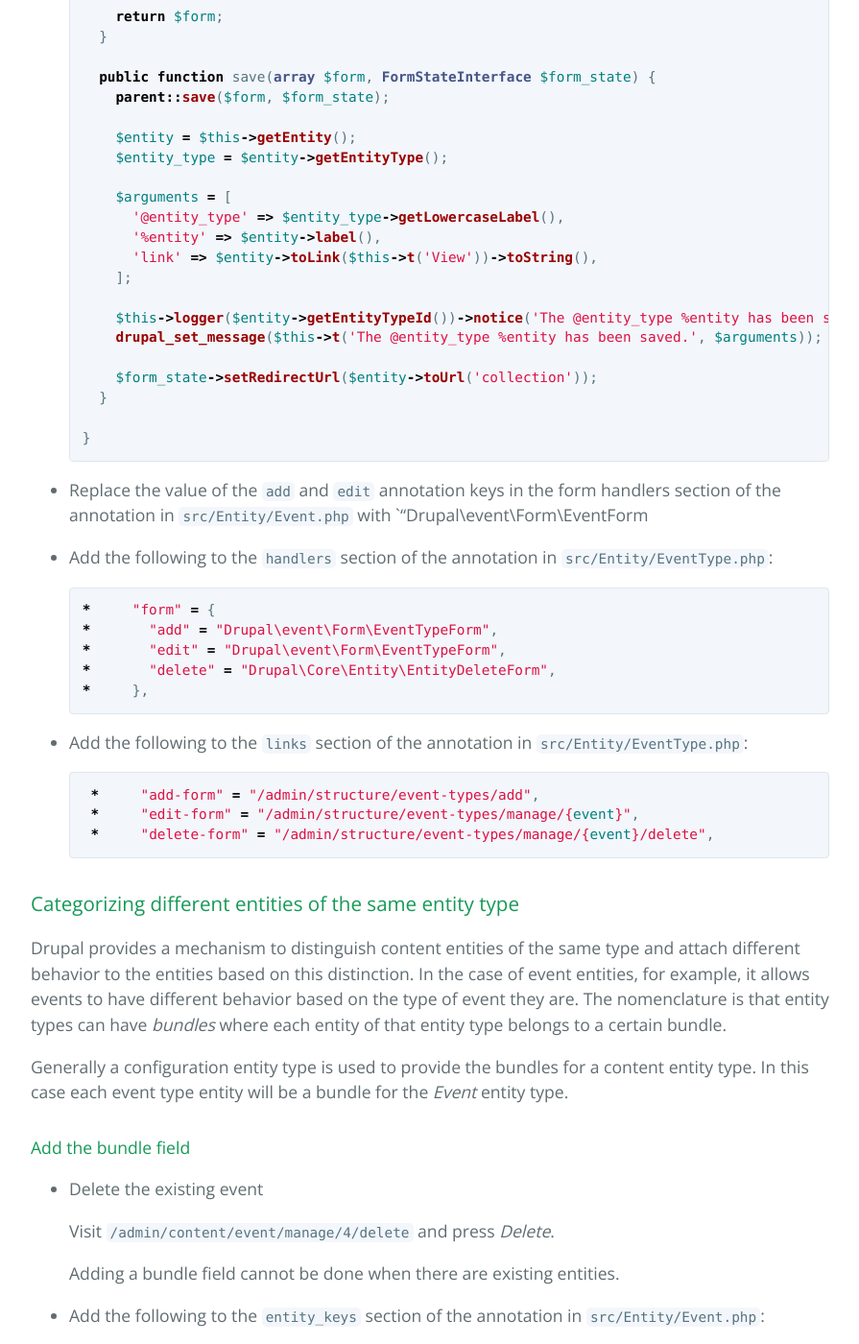
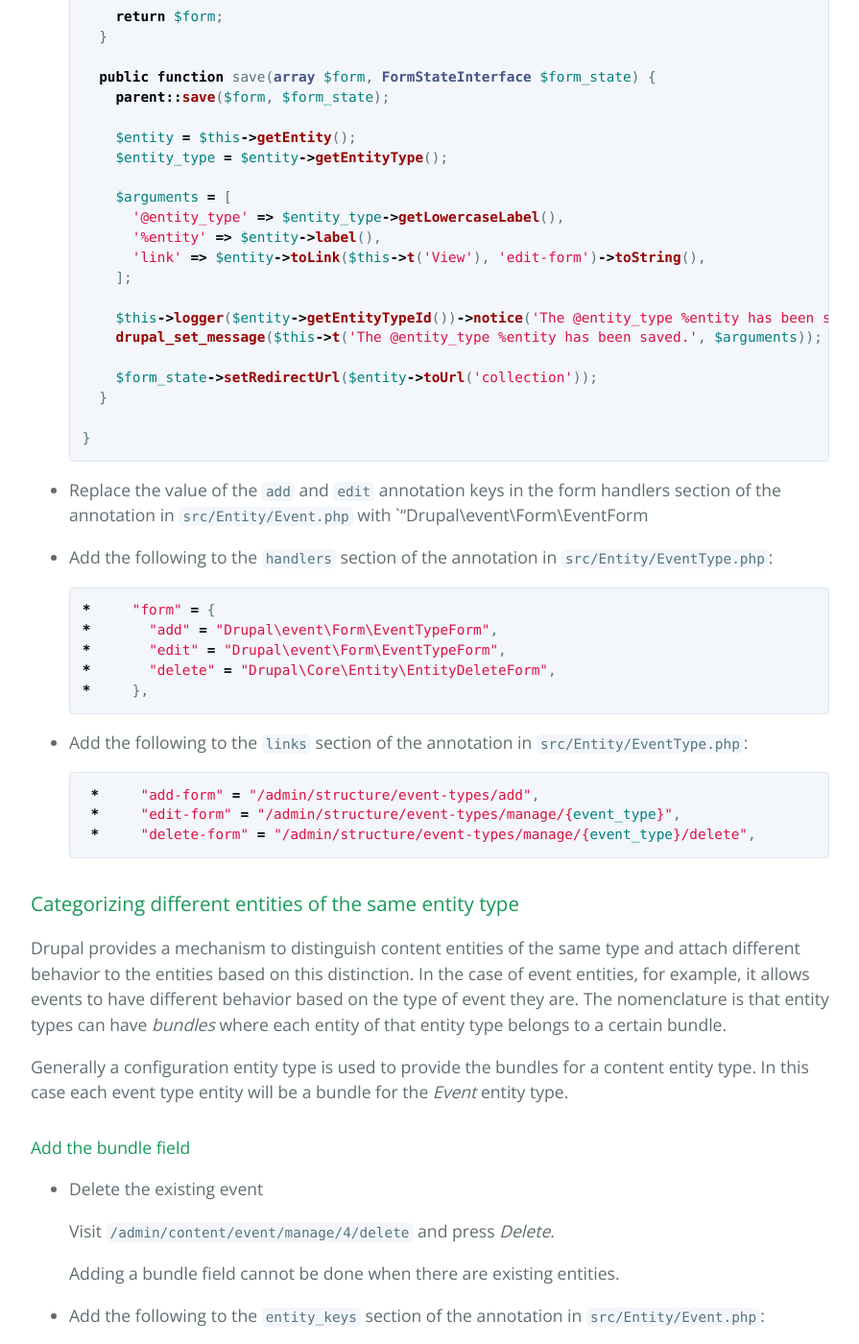
Before and after one commit to drupal-entity-training/event, a Jekyll site: the page built from index.md, in a window 1280 px wide and 1400 px high, scrolled down 43148 px. Shown: the whole window at 96% size, without its empty margins (192-1087 px from the left). Built offline with Jekyll 4.4.1, drawn with Linux system fonts in a browser that asks for light colours.

Commit message:
Fix EventTypeForm redirects and logging

````diff
--- a/index.md
+++ b/index.md
@@ -2060,7 +2060,7 @@ configuration object is validated against this schema.
       $arguments = [
         '@entity_type' => $entity_type->getLowercaseLabel(),
         '%entity' => $entity->label(),
-        'link' => $entity->toLink($this->t('View'))->toString(),
+        'link' => $entity->toLink($this->t('View'), 'edit-form')->toString(),
       ];
 
       $this->logger($entity->getEntityTypeId())->notice('The @entity_type %entity has been saved.', $arguments);
@@ -2092,8 +2092,8 @@ configuration object is validated against this schema.
 
   ```php?start_inline=1
    *     "add-form" = "/admin/structure/event-types/add",
-   *     "edit-form" = "/admin/structure/event-types/manage/{event}",
-   *     "delete-form" = "/admin/structure/event-types/manage/{event}/delete",
+   *     "edit-form" = "/admin/structure/event-types/manage/{event_type}",
+   *     "delete-form" = "/admin/structure/event-types/manage/{event_type}/delete",
   ```
 
 ### Categorizing different entities of the same entity type
````
Also changed, not shown: other parts of index.md (+1 -1 lines).
